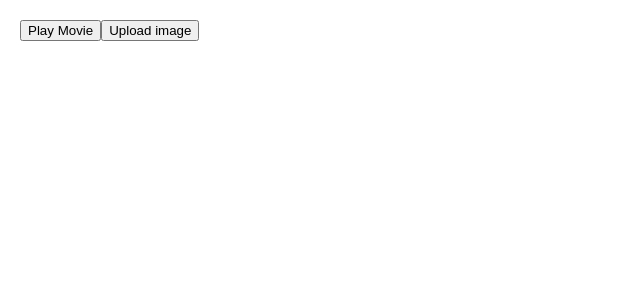
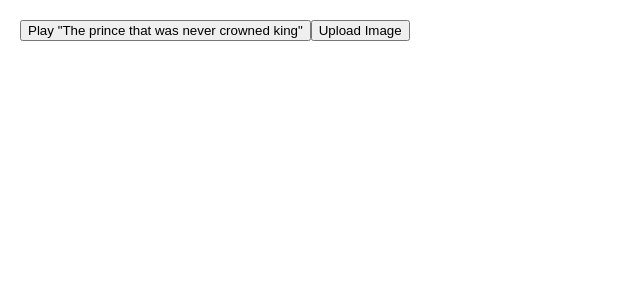
Before and after one commit to Sheddiey/Frontend-mentor-Projects, a React (Create React App) app in the folder my-appp/: page / in a window 1280 px wide. Shown: the top 300 px of the page, without its empty margins (0-640 px from the left). Built offline with nearby package versions, Linux system fonts and the light colour scheme.

Commit message:
passing event handlers as props

```diff
--- a/my-appp/src/App.js
+++ b/my-appp/src/App.js
@@ -1,12 +1,23 @@
-function AlertButton({ children, message }) {
-  return <button onClick={() => alert(message)}>{children}</button>;
+function Button({ onClick, children }) {
+  return <button onClick={onClick}>{children}</button>;
 }
 
-export default function Toolbar() {
+function PlayButton({ movieName }) {
+  function handlePlayClick() {
+    alert(`Playing ${movieName}!`);
+  }
+  return <Button onClick={handlePlayClick}>Play "{movieName}"</Button>;
+}
+
+function UploadButton() {
+  return <Button onClick={() => alert("Uploading!")}>Upload Image</Button>;
+}
+
+export default function ToolBar() {
   return (
-    <div>
-      <AlertButton message="playing!">Play Movie</AlertButton>
-      <AlertButton message="uploading!">Upload image</AlertButton>
-      </div>
+    <>
+      <PlayButton movieName="The prince that was never crowned king" />
+      <UploadButton />
+    </>
   );
 }
```
